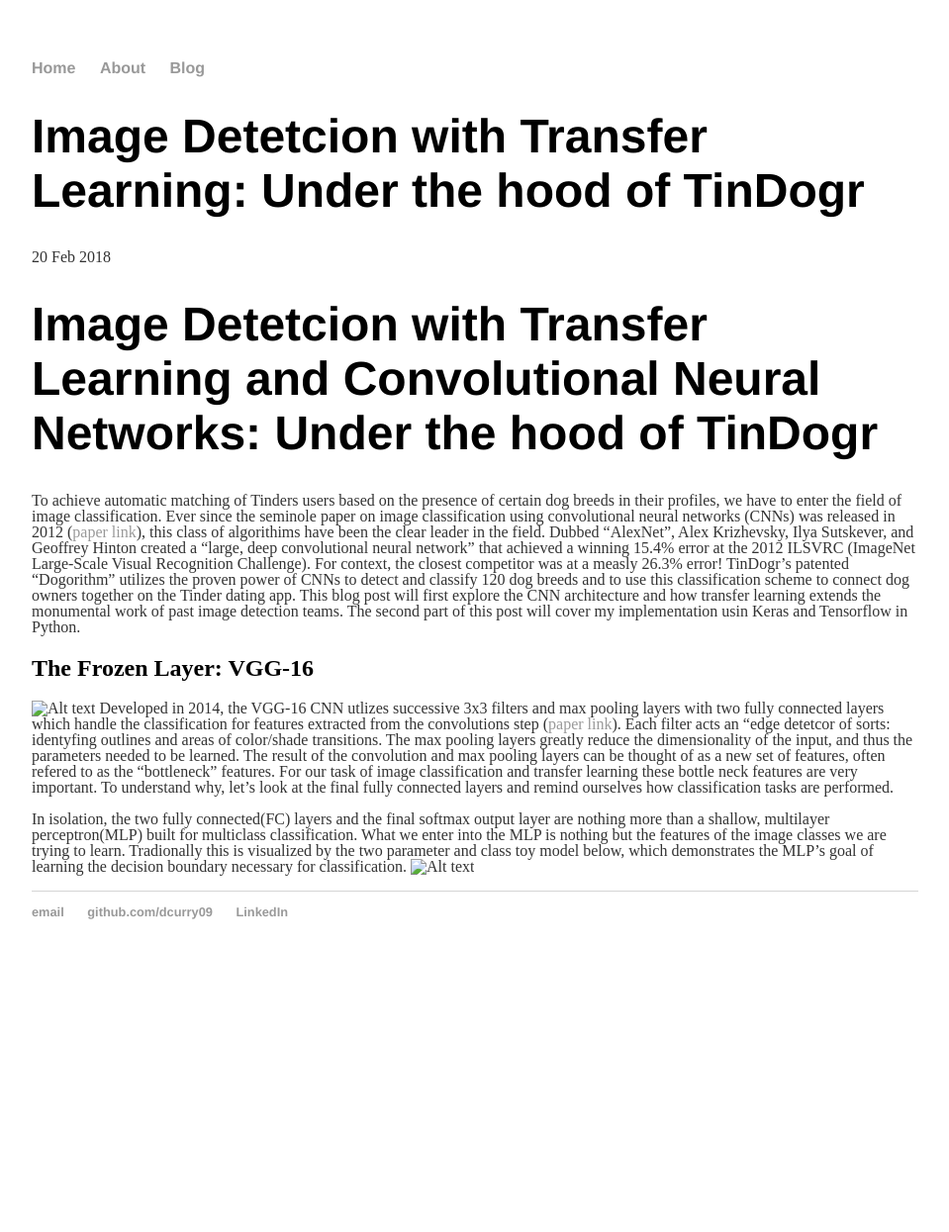
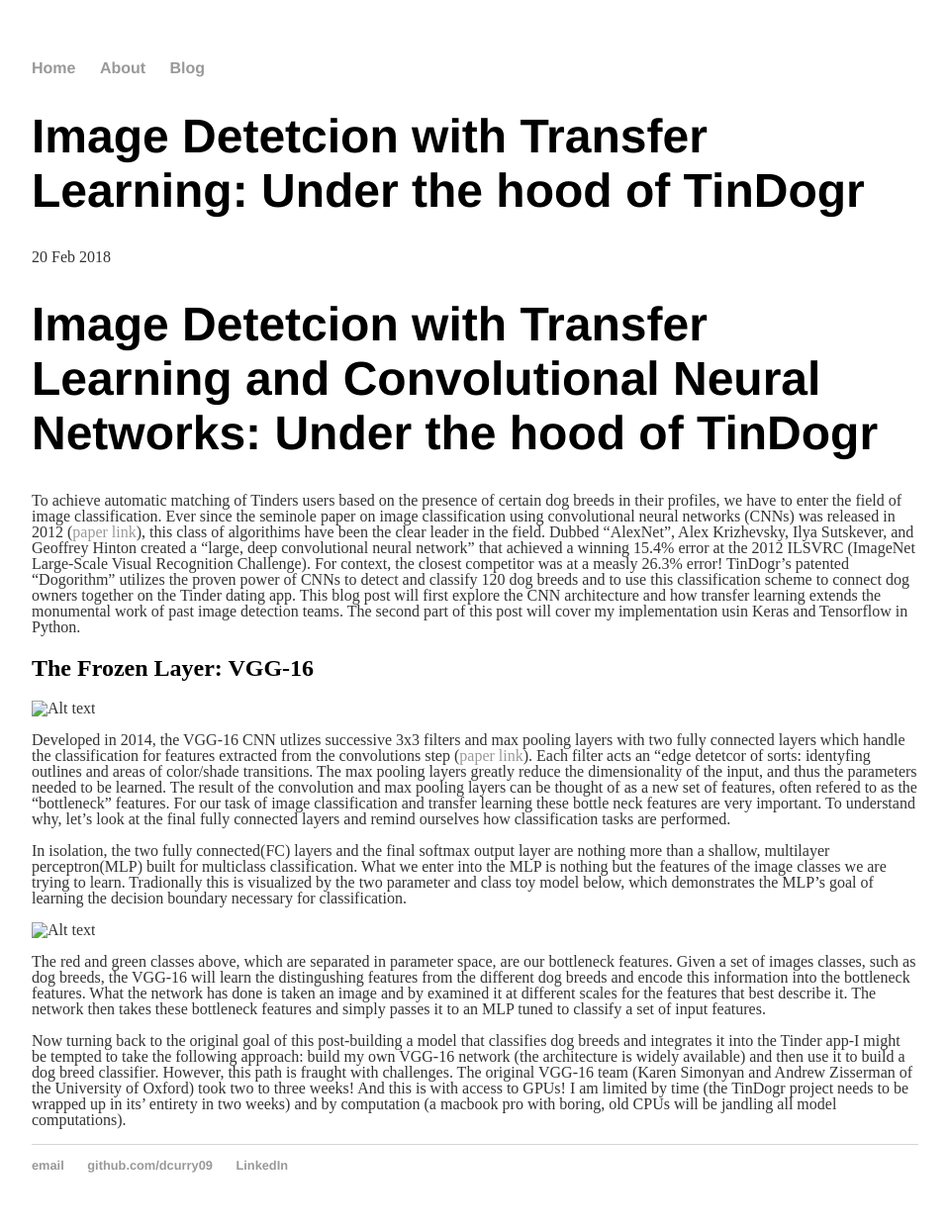
Before and after one commit to dcurry09/dcurry09.github.io, a Jekyll site: the page built from _posts/2018-02-20-david-curry-TinDogr.md, in a window 1280 px wide. Shown: the whole page at 99% size, without its empty margins (160-1119 px from the left). Built offline with Jekyll 4.4.1, drawn with Linux system fonts in a browser that asks for light colours; before the commit the page ends 989 px from its top, so only the background shows below that.

Commit message:
Update 2018-02-20-david-curry-TinDogr.md

```diff
--- a/_posts/2018-02-20-david-curry-TinDogr.md
+++ b/_posts/2018-02-20-david-curry-TinDogr.md
@@ -10,7 +10,13 @@
 
 ## The Frozen Layer: VGG-16
 ![Alt text](images/vgg16.png?raw=true "Title")
+
 Developed in 2014, the VGG-16 CNN utlizes successive 3x3 filters and max pooling layers with two fully connected layers which handle the classification for features extracted from the convolutions step ([paper link](https://arxiv.org/pdf/1409.1556v6.pdf)).  Each filter acts an "edge detetcor of sorts:  identyfing outlines and areas of color/shade transitions.  The max pooling layers greatly reduce the dimensionality of the input, and thus the parameters needed to be learned.  The result of the convolution and max pooling layers can be thought of as a new set of features, often refered to as the "bottleneck" features. For our task of image classification and transfer learning these bottle neck features are very important.  To understand why, let's look at the final fully connected layers and remind ourselves how classification tasks are performed.
 
 In isolation, the two fully connected(FC) layers and the final softmax output layer are nothing more than a shallow, multilayer perceptron(MLP) built for multiclass classification.  What we enter into the MLP is nothing but the features of the image classes we are trying to learn.  Tradionally this is visualized by the two parameter and class toy model below, which demonstrates the MLP's goal of learning the decision boundary necessary for classification.
+
 ![Alt text](images/classification.png?raw=true "Title")
+
+The red and green classes above, which are separated in parameter space, are our bottleneck features.  Given a set of images classes, such as dog breeds, the VGG-16 will learn the distingushing features from the different dog breeds and encode this information into the bottleneck features.  What the network has done is taken an image and by examined it at different scales for the features that best describe it.  The network then takes these bottleneck features and simply passes it to an MLP tuned to classify a set of input features.
+
+Now turning back to the original goal of this post-building a model that classifies dog breeds and integrates it into the Tinder app-I might be tempted to take the following approach:  build my own VGG-16 network (the architecture is widely available) and then use it to build a dog breed classifier.  However, this path is fraught with challenges.  The original VGG-16 team (Karen Simonyan and Andrew Zisserman of the University of Oxford) took two to three weeks!  And this is with access to GPUs!  I am limited by time (the TinDogr project needs to be wrapped up in its' entirety in two weeks) and by computation (a macbook pro with boring, old CPUs will be jandling all model computations).
```
